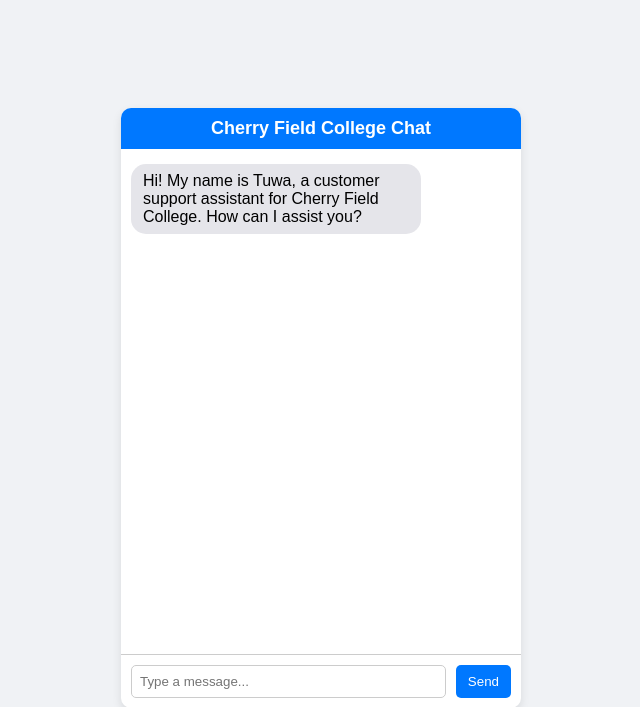
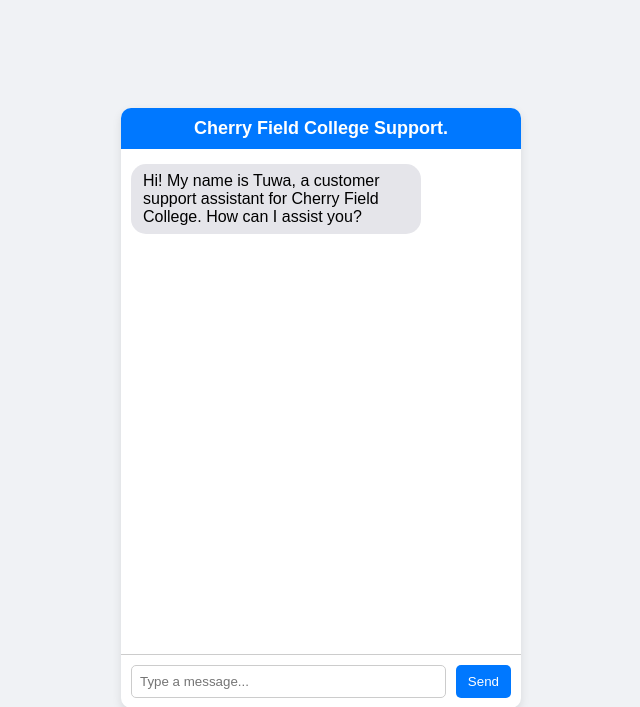
Before and after one commit to tuwasimon/chattie, a Flask app: page / in a window 1280 px wide. Shown: the top 707 px of the page, without its empty margins (319-959 px from the left). Run offline with Flask 3, Linux system fonts and the light colour scheme.

Commit message:
chat.html

```diff
--- a/templates/chat.html
+++ b/templates/chat.html
@@ -124,7 +124,7 @@
 <body>
 
     <div class="chat-container">
-        <div class="chat-header">Cherry Field College Chat</div>
+        <div class="chat-header">Cherry Field College Support.</div>
 
         <div class="chat-box" id="chat-box">
             <div class="bot-message message">Hi! My name is Tuwa, a customer support assistant for Cherry Field College. How can I assist you?</div>
```
